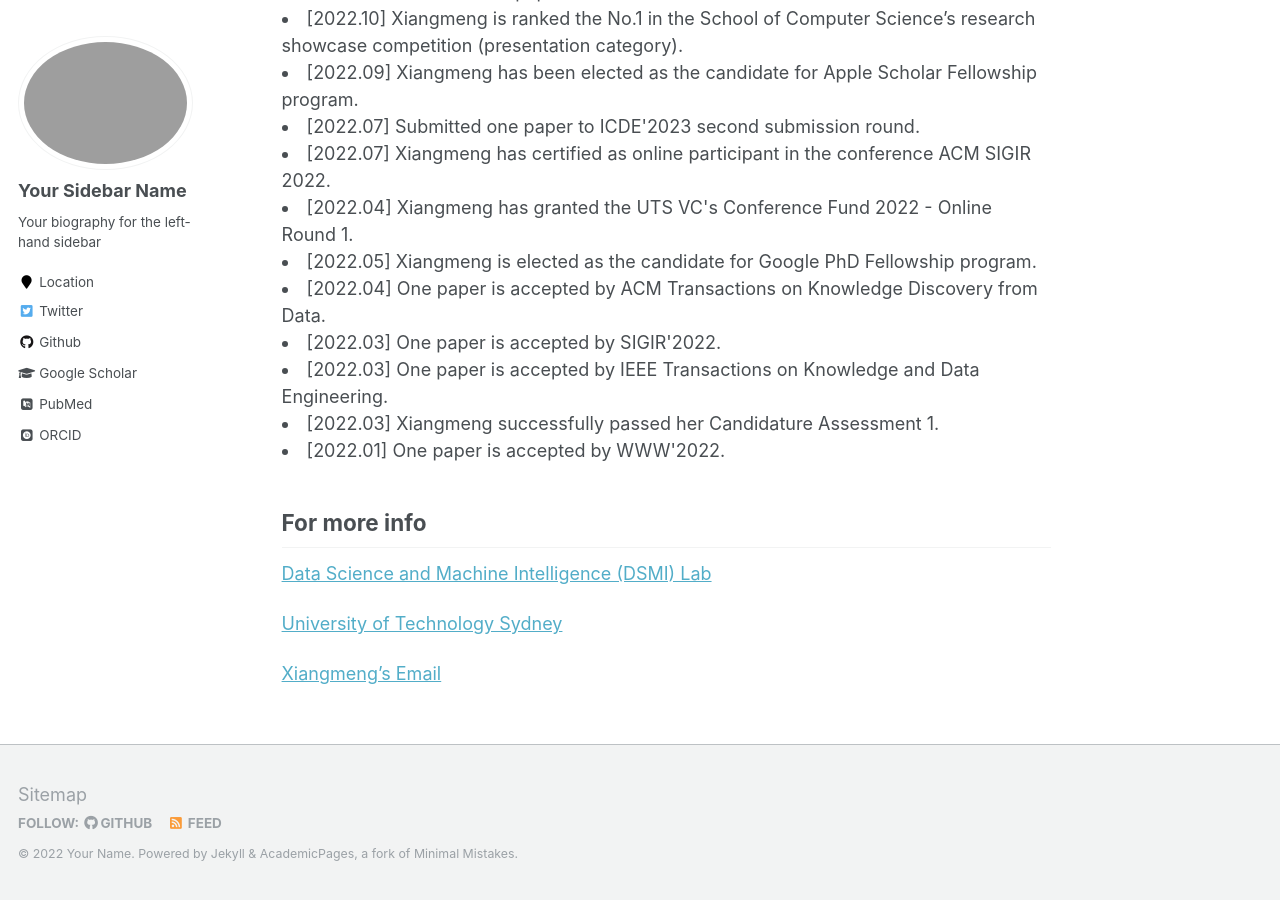
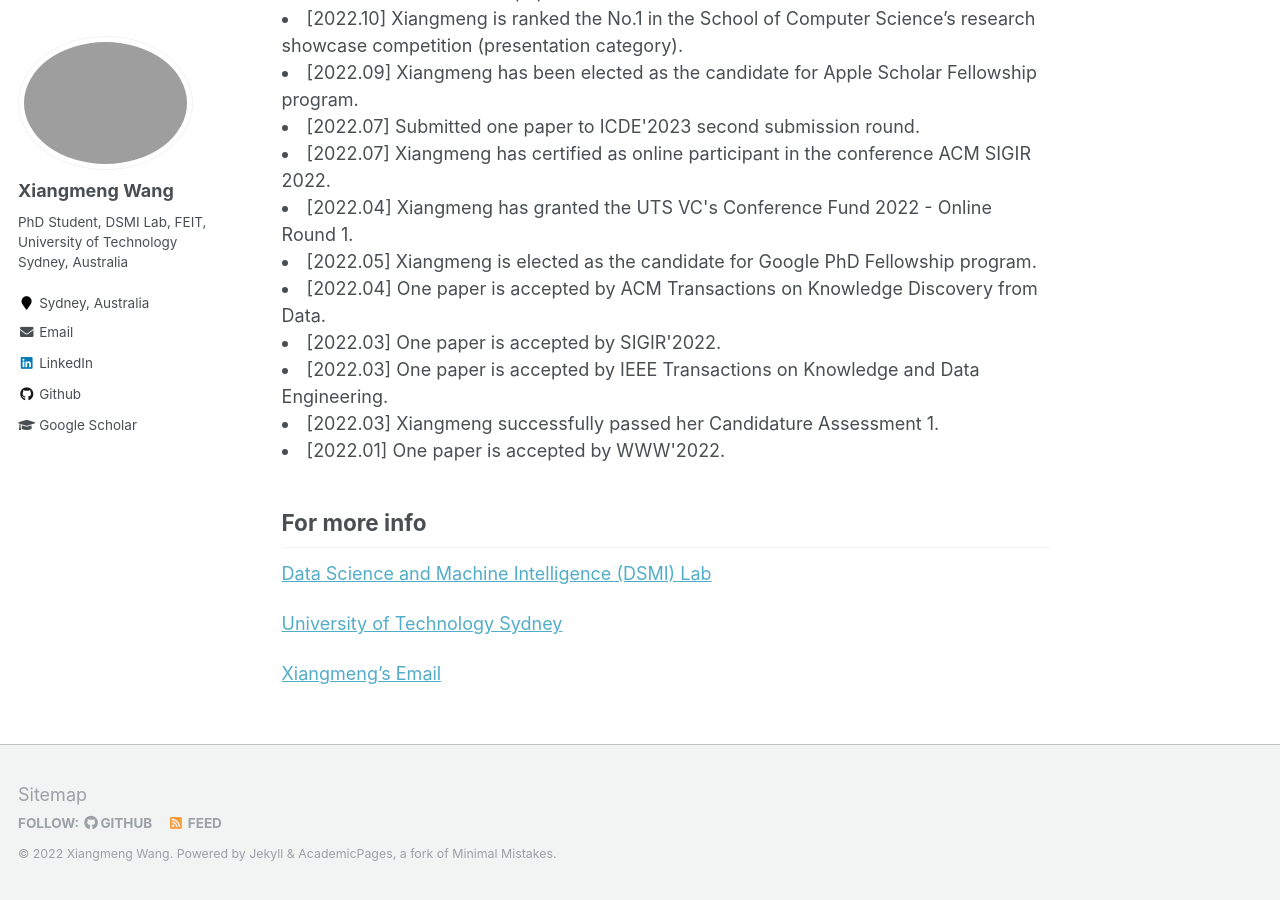
Before and after one commit to Chrystalii/homepage, a Jekyll site: the page built from _pages/about.md, in a window 1280 px wide and 900 px high, scrolled down 543 px. Built offline with Jekyll 4.4.1, drawn with Linux system fonts in a browser that asks for light colours; some web fonts are replaced; some of the changed text lies outside the part shown.

Commit message:
Add files via upload

```diff
--- a/_config.yml
+++ b/_config.yml
@@ -7,13 +7,13 @@
 
 # Site Settings
 locale                   : "en-US"
-title                    : "Your Name / Site Title"
+title                    : "Home"
 title_separator          : "-"
-name                     : &name "Your Name"
-description              : &description "personal description"
-url                      : https://academicpages.github.io # the base hostname & protocol for your site e.g. "https://mmistakes.github.io"
+name                     : &name "Xiangmeng Wang"
+description              : &description "Xiangmeng Wang's Homepage"
+url                      : https://chrystalii.github.io # the base hostname & protocol for your site e.g. "https://mmistakes.github.io"
 baseurl                  : "" # the subpath of your site, e.g. "/blog"
-repository               : "academicpages/academicpages.github.io"
+repository               : "Chrystalii/homepage"
 teaser                   :  # filename of teaser fallback teaser image placed in /images/, .e.g. "500x300.png"
 breadcrumbs              : false # true, false (default)
 words_per_minute         : 160
@@ -80,14 +80,17 @@ analytics:
 
 # Site Author
 author:
-  name             : "Your Sidebar Name"
+  name             : "Xiangmeng Wang"
   avatar           : "profile.png"
-  bio              : "Your biography for the left-hand sidebar"
-  location         : "Location"
+  bio              : "PhD Student,
+DSMI Lab,
+FEIT,
+University of Technology Sydney, Australia "
+  location         : "Sydney, Australia"
   employer         :
-  pubmed           : "https://www.ncbi.nlm.nih.gov/pubmed/?term=john+snow"
-  googlescholar    : "http://yourfullgooglescholarurl.com"
-  email            :
+  pubmed           :
+  googlescholar    : "https://scholar.google.com/citations?hl=zh-CN&user=89z_twcAAAAJ"
+  email            : "xiangmeng.wang@student.uts.edu.au"
   researchgate     :  # example: "https://www.researchgate.net/profile/yourprofile"
   uri              :
   bitbucket        :
@@ -96,20 +99,20 @@ author:
   flickr           :
   facebook         :
   foursquare       :
-  github           : "academicpages"
+  github           : "Chrystalii"
   google_plus      :
   keybase          :
   instagram        :
   impactstory      : #"https://profiles.impactstory.org/u/xxxx-xxxx-xxxx-xxxx"
   lastfm           :
-  linkedin         :
-  orcid            : "http://orcid.org/yourorcidurl"
+  linkedin         : "xiangmeng-wang-002942214/"
+  orcid            :
   pinterest        :
   soundcloud       :
   stackoverflow    : # http://stackoverflow.com/users/123456/username
   steam            :
   tumblr           :
-  twitter          : "replacethistwitterhandle"
+  twitter          :
   vine             :
   weibo            :
   xing             :
```
